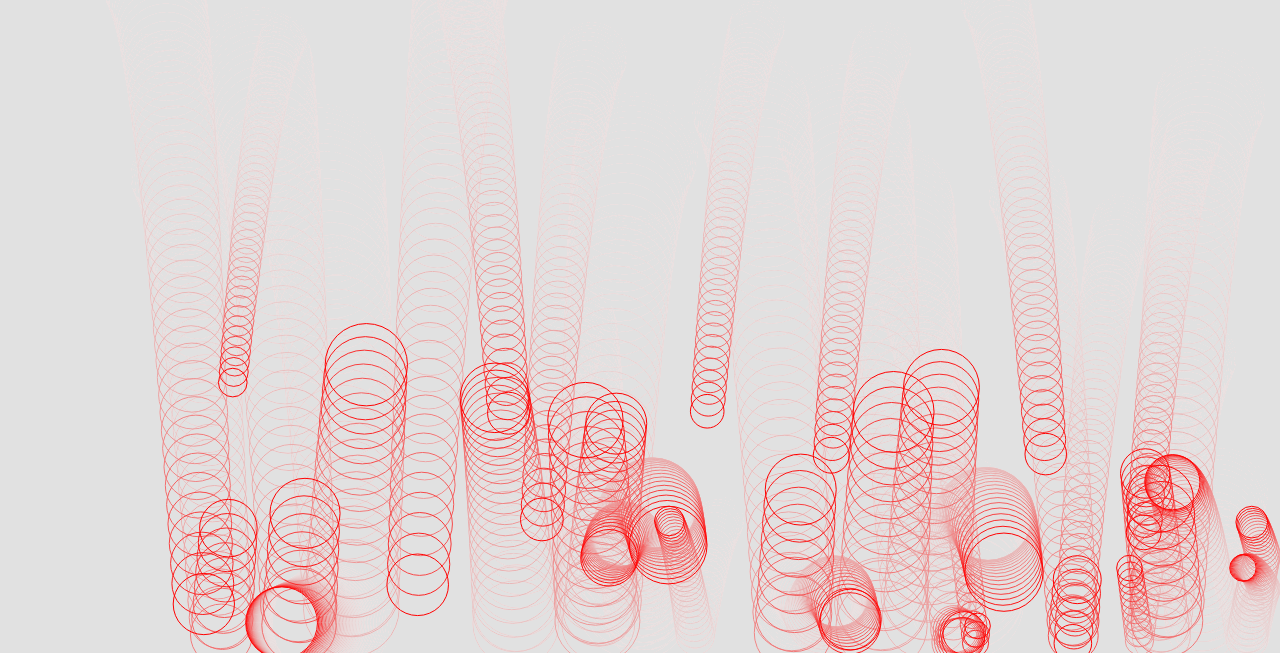
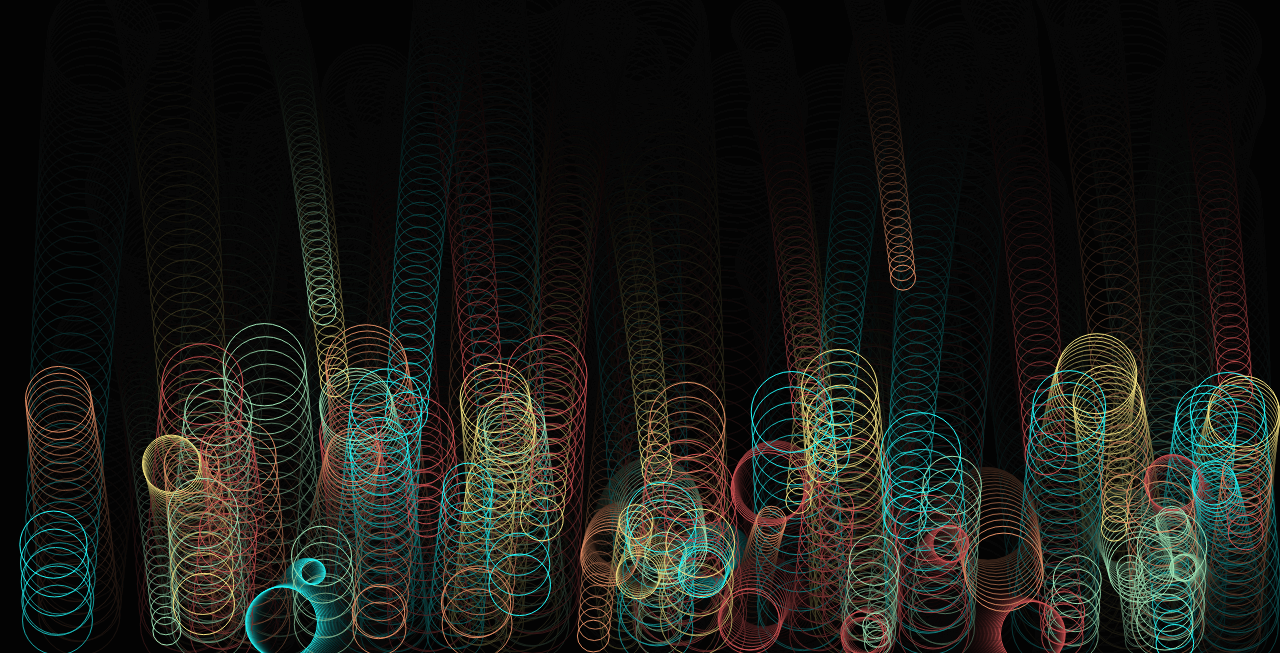
Before and after one commit to funcococode/canvas, a plain HTML site: page Bouncing-Balls/index.html in a window 1280 px wide. Shown: the part 147-804 px from the top of the page. Drawn offline with Linux system fonts and the light colour scheme; animation ran at ten frames a second.

Commit message:
added colors to the balls

```diff
--- a/Bouncing-Balls/main.js
+++ b/Bouncing-Balls/main.js
@@ -4,14 +4,14 @@ canvas.width = innerWidth;
 canvas.height = innerHeight;
 
 let ballsArray = [];
-let numberOfBalls = 35;
+let numberOfBalls = 100;
 
 let colors = [
-    "#F1E8B8",
+    "#a1E8B8",
     "#F9E784",
     "#E58F65",
     "#D05353",
-    "#191919"
+    "#23ffff"
 ]
 
 
@@ -27,7 +27,7 @@ class Ball {
         this.friction = 0.92
 
         this.rad = rad;
-        this.color = "red"
+        this.color = colors[Math.floor(Math.random()*colors.length)]
     }
 
     draw() {
@@ -80,7 +80,7 @@ function init() {
 
 function animate() {
     requestAnimationFrame(animate)
-    ctx.fillStyle = "rgba(222,222,222,0.1)"
+    ctx.fillStyle = "rgba(0,0,0,0.1)"
     ctx.fill()
     ctx.fillRect(0, 0, innerWidth, innerHeight)
 
--- a/Bouncing-Balls/style.css
+++ b/Bouncing-Balls/style.css
@@ -1,3 +1,4 @@
 * {
     margin: 0;
+    overflow: hidden;
 }
```
